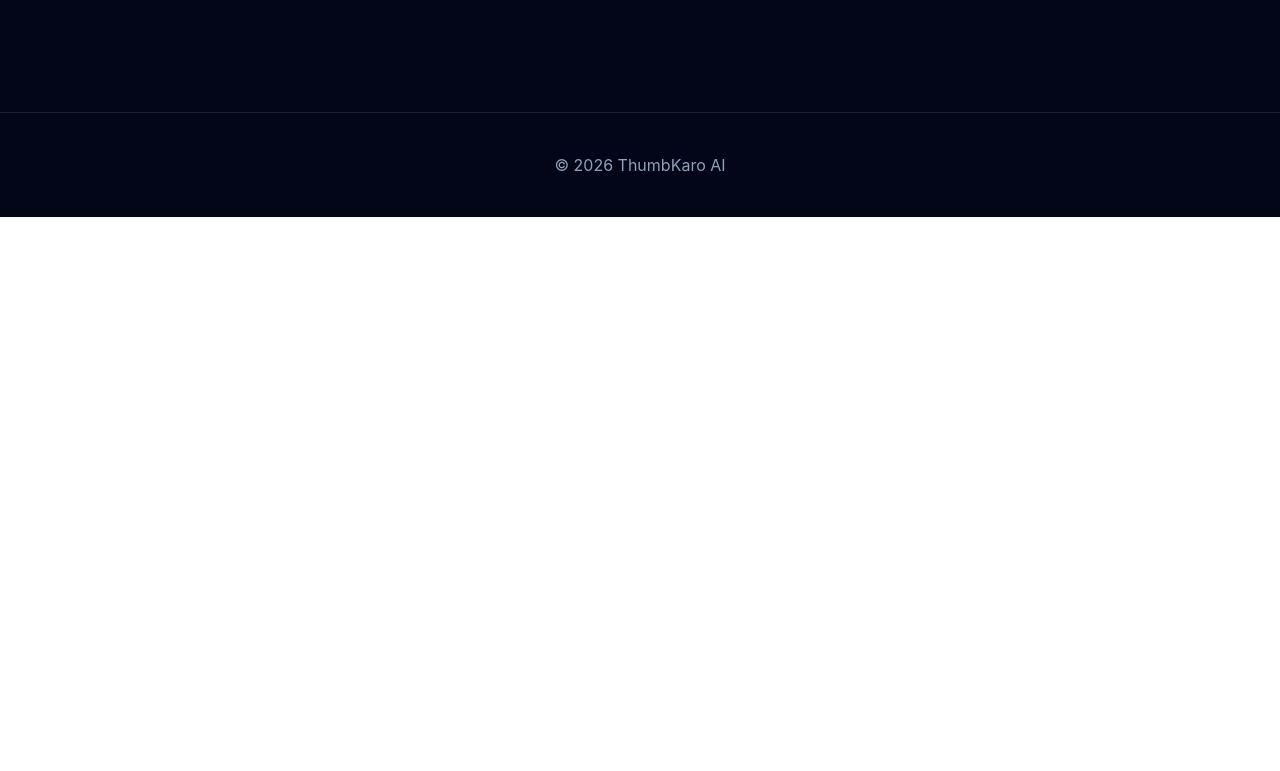
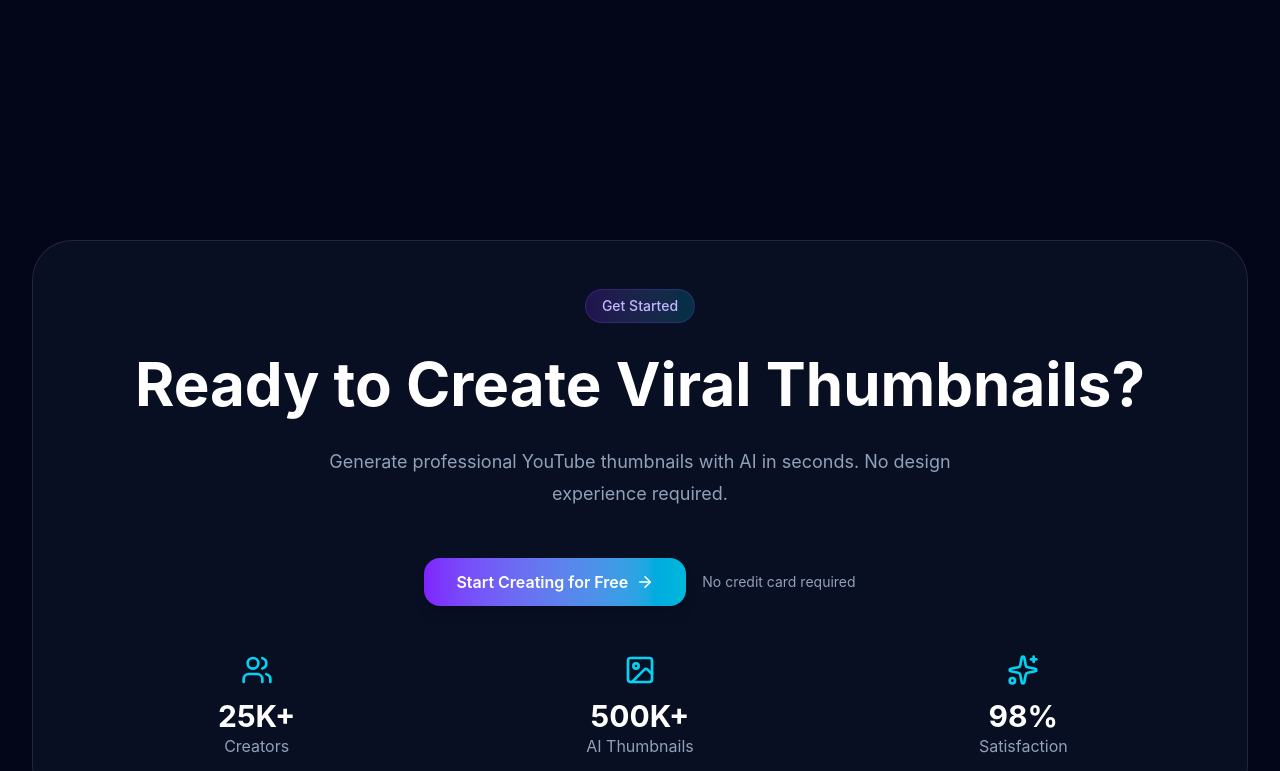
Before and after one commit to Vishnu-vs-git/Tumpkaro--frontend, a React (Vite) app: page / in a window 1280 px wide. Shown: the part 7825-8596 px from the top of the page. Before the commit the page ends 8042 px from the top, so only its background shows below. Built offline with nearby package versions, Linux system fonts and the light colour scheme.

Commit message:
feat(cta): implement animated call-to-action section

```diff
--- a/src/features/landing/LandingPage.tsx
+++ b/src/features/landing/LandingPage.tsx
@@ -1,4 +1,5 @@
 import AIShowcase from "./components/AIShowcase/AIShowcase"
+import CTA from "./components/CTA/CTA"
 import FAQ from "./components/FAQ/FAQ"
 import Features from "./components/features/Features"
 import Hero from "./components/hero/Hero"
@@ -20,6 +21,7 @@ const LandingPage = () => {
      <Pricing/>
      <Testimonials/>
      <FAQ/>
+     <CTA/>
     </>
   )
 }
--- /dev/null
+++ b/src/features/landing/components/CTA/CTA.tsx
@@ -0,0 +1,37 @@
+
+import { Container } from "../../../../shared/components/ui/container";
+import { SectionHeading } from "../../../../shared/components/ui/SectionHeading";
+import AuroraBackground from "../hero/AuroraBackground";
+import FloatingParticles from "../hero/FloatingParticles";
+import CTAButtons from "./CTAButton";
+import CTAStats from "./CTAStats";
+
+const CTA = () => {
+  return (
+    <section
+      className="relative overflow-hidden py-32"
+      id="cta"
+    >
+      <AuroraBackground />
+      <FloatingParticles />
+
+      <Container>
+        <div className="relative rounded-[40px] border border-white/10 bg-slate-900/60 p-12 backdrop-blur-xl">
+          <SectionHeading
+            badge="Get Started"
+            title="Ready to Create Viral Thumbnails?"
+            description="Generate professional YouTube thumbnails with AI in seconds. No design experience required."
+          />
+
+          <div className="mt-12 flex justify-center">
+            <CTAButtons />
+          </div>
+
+          <CTAStats />
+        </div>
+      </Container>
+    </section>
+  );
+};
+
+export default CTA;
--- /dev/null
+++ b/src/features/landing/components/CTA/CTAButton.tsx
@@ -0,0 +1,23 @@
+import { ArrowRight } from "lucide-react";
+import { Button } from "../../../../shared/components/ui/Button/Button";
+
+
+const CTAButtons = () => {
+  return (
+    <div className="flex flex-col items-center gap-4 sm:flex-row">
+      <Button
+        size="lg"
+        variant="gradient"
+        rightIcon={<ArrowRight size={18} />}
+      >
+        Start Creating for Free
+      </Button>
+
+      <p className="text-sm text-slate-400">
+        No credit card required
+      </p>
+    </div>
+  );
+};
+
+export default CTAButtons;
--- /dev/null
+++ b/src/features/landing/components/CTA/CTAStats.tsx
@@ -0,0 +1,48 @@
+import { Sparkles, Users, Image } from "lucide-react";
+
+const stats = [
+  {
+    icon: Users,
+    value: "25K+",
+    label: "Creators",
+  },
+  {
+    icon: Image,
+    value: "500K+",
+    label: "AI Thumbnails",
+  },
+  {
+    icon: Sparkles,
+    value: "98%",
+    label: "Satisfaction",
+  },
+];
+
+const CTAStats = () => {
+  return (
+    <div className="mt-12 grid gap-8 md:grid-cols-3">
+      {stats.map((stat) => {
+        const Icon = stat.icon;
+
+        return (
+          <div
+            key={stat.label}
+            className="flex flex-col items-center"
+          >
+            <Icon className="mb-3 h-8 w-8 text-cyan-400" />
+
+            <h3 className="text-3xl font-bold text-white">
+              {stat.value}
+            </h3>
+
+            <p className="text-slate-400">
+              {stat.label}
+            </p>
+          </div>
+        );
+      })}
+    </div>
+  );
+};
+
+export default CTAStats;
```
